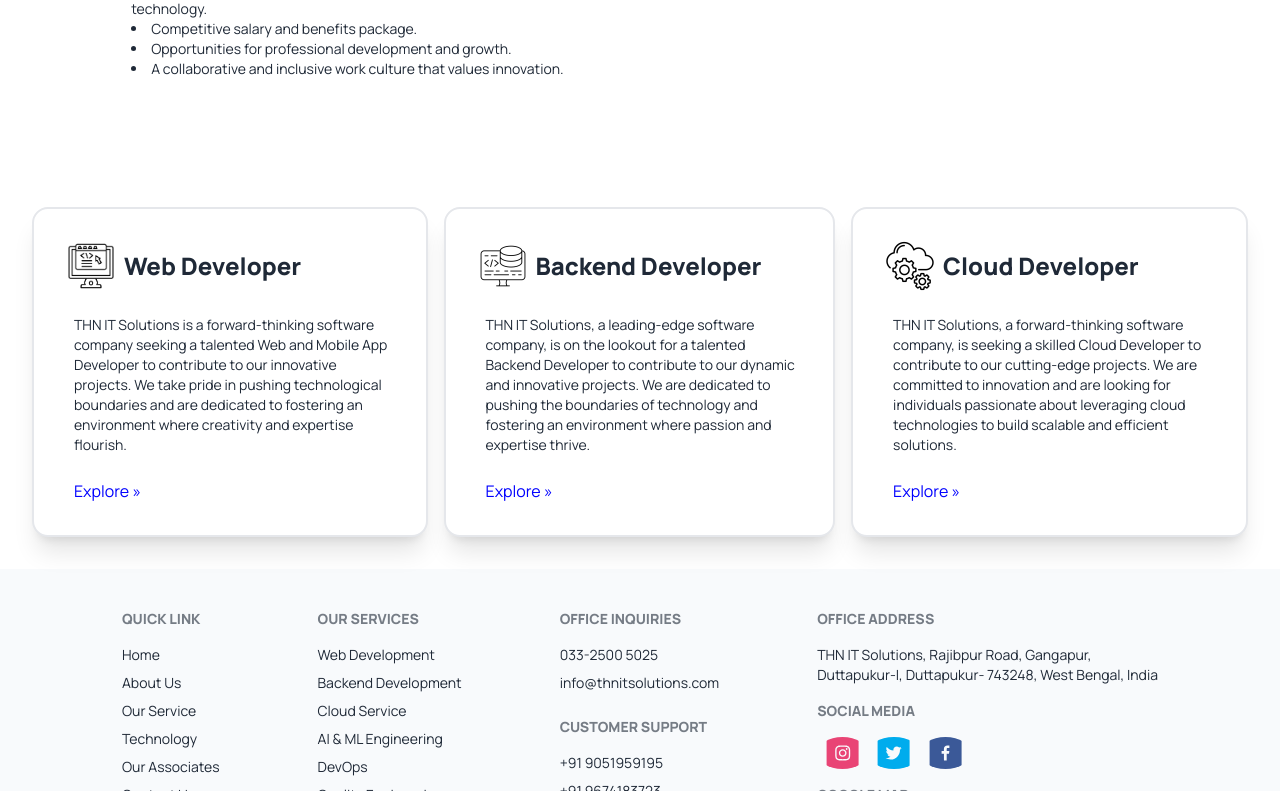
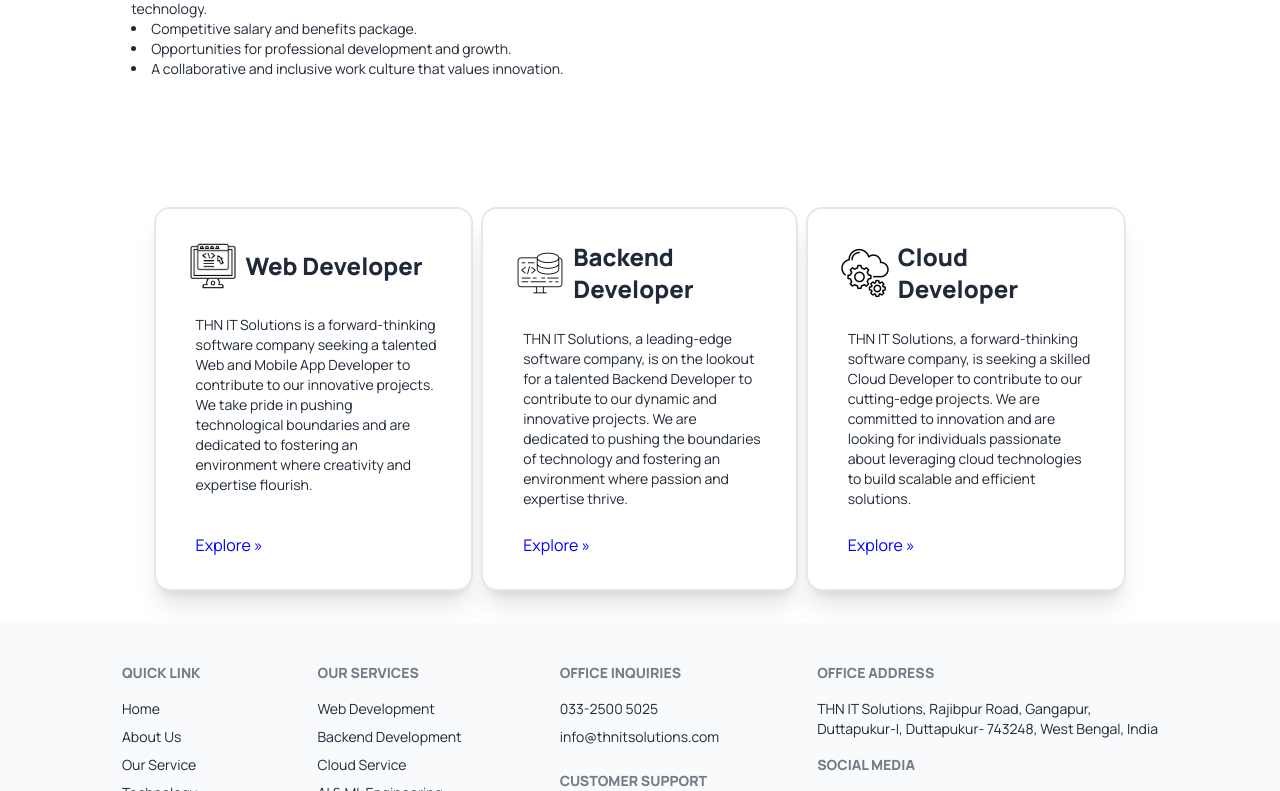
Before and after one commit to whyehtasam/THN-IT-Solutions, a React (Vite) app: page /career in a window 1280 px wide. Shown: the part 655-1446 px from the top of the page. Built offline with nearby package versions, Linux system fonts and the light colour scheme.

Commit message:
Career page edited

```diff
--- a/src/App.jsx
+++ b/src/App.jsx
@@ -11,6 +11,10 @@
 import SignUp from "./components/register.jsx/SignUp"; // importing the SignUp component
 import Footer from "./components/footer/Footer"; // importing the Footer component
 import Career from "./components/career/career";// importing the Carrer component
+import WebDeveloperCareer from "./components/career/CareerDeveloper/webDeveloper";
+import BackendDeveloperCareer from "./components/career/CareerDeveloper/backendDeveloper";
+import CloudDeveloperCareer from "./components/career/CareerDeveloper/cloudDeveloper";
+
 // import Hero from "./components/landing/Hero"; // importing the Hero component
 // import Intro from "./components/landing/Intro";
 // import Intro2 from "./components/about/Intro2";
@@ -48,7 +52,14 @@
           {/* <Route path="/aboutUs" element={<AboutUs />} /> */}
           <Route path="/ourServices" element={<OurServices />} />
           <Route path="/portfolio" element={<Portfolio />} />
+
+          {/* Career page Routing and subpages of it  */}
           <Route path="/career" element={<Career />} />
+          <Route path="/career/web-developer" element={<WebDeveloperCareer />} />
+          <Route path="/career/backend-developer" element={<BackendDeveloperCareer />} />
+          <Route path="/career/cloud-developer" element={<CloudDeveloperCareer />} />
+          {/* Career page Routing and subpages of it */}
+
           <Route path="/serviceApplicationDevelopment" element={<Application />} />
           <Route
             path="/"
--- /dev/null
+++ b/src/components/career/CareerDeveloper/backendDeveloper.jsx
@@ -0,0 +1,16 @@
+
+function BackendDeveloperCareer(){
+
+
+    return(
+
+        <>
+        <div> Backend Developer Career</div>
+        </>
+
+    );
+
+
+};
+
+export default BackendDeveloperCareer;
--- /dev/null
+++ b/src/components/career/CareerDeveloper/cloudDeveloper.jsx
@@ -0,0 +1,16 @@
+
+function CloudDeveloperCareer(){
+
+
+    return(
+
+        <>
+        <div> Cloud Developer Career</div>
+        </>
+
+    );
+
+
+}
+
+export default CloudDeveloperCareer;
--- /dev/null
+++ b/src/components/career/CareerDeveloper/webDeveloper.jsx
@@ -0,0 +1,16 @@
+function WebDeveloperCareer(){
+
+
+
+
+    return(
+
+        <>
+        <div> Web Developer Career</div>
+        </>
+
+    );
+
+};
+
+export default WebDeveloperCareer;
--- a/src/components/career/cardsCareer.js
+++ b/src/components/career/cardsCareer.js
@@ -2,7 +2,7 @@
 
     {
         name: "Web Developer",
-        path:"/",
+        path:"/career/web-developer",
         url:"/fontend.png",
         description:`THN IT Solutions is a forward-thinking software company seeking a talented
         Web and Mobile App Developer to contribute to our innovative projects. We take pride in
@@ -10,7 +10,7 @@
     },
     {
         name: "Backend Developer",
-        path:"/",
+        path:"/career/backend-developer",
         url:"/backend.png",
         description:`THN IT Solutions, a leading-edge software company, is on the lookout for a talented Backend Developer to
         contribute to our dynamic and innovative projects. We are dedicated to pushing the boundaries of technology and
@@ -18,7 +18,7 @@
     },
     {
         name: "Cloud Developer",
-        path:"/",
+        path:"/career/cloud-developer",
         url:"/cloudDev.png",
         description:`THN IT Solutions, a forward-thinking software company, is seeking a skilled Cloud Developer to contribute to
         our cutting-edge projects. We are committed to innovation and are looking for individuals passionate about leveraging cloud
--- a/src/components/career/career.jsx
+++ b/src/components/career/career.jsx
@@ -28,7 +28,7 @@
             </div>
         </div>
 
-        <div  className=" flex justify-center gap-4 my-8 mx-8">
+        <div  className=" flex justify-center gap-2 my-8 mx-[12%] ">
             <Careercard cData={careerCardData}/>
         </div>
         </>
```
Also changed, not shown: public/Job Opening.PNG, public/Job Opening2.PNG (deleted).
